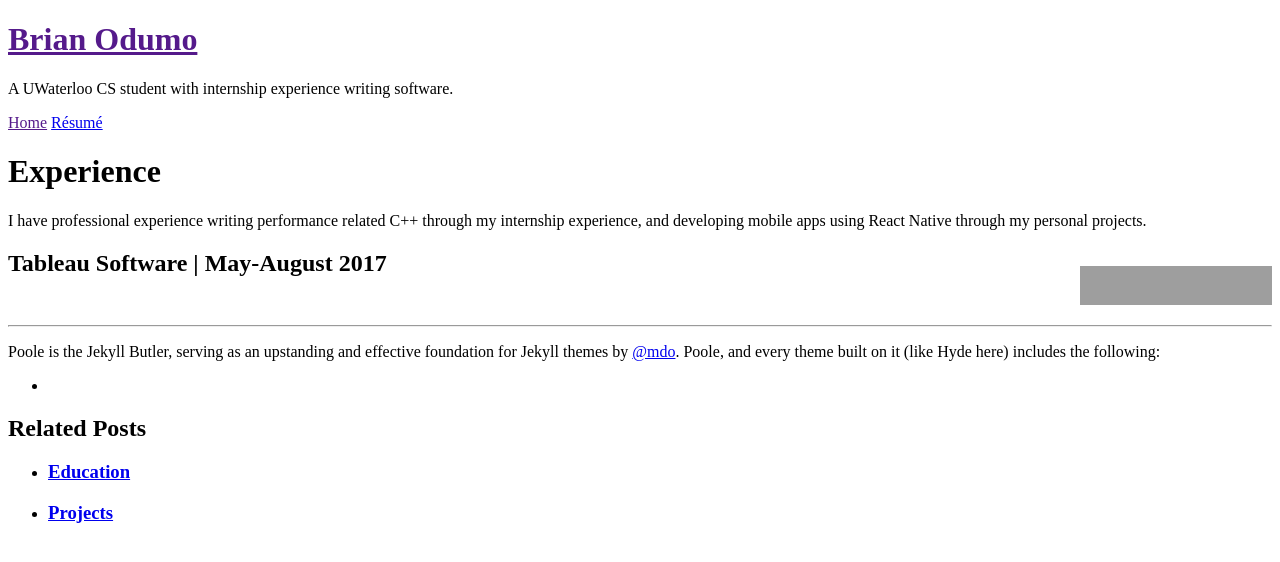
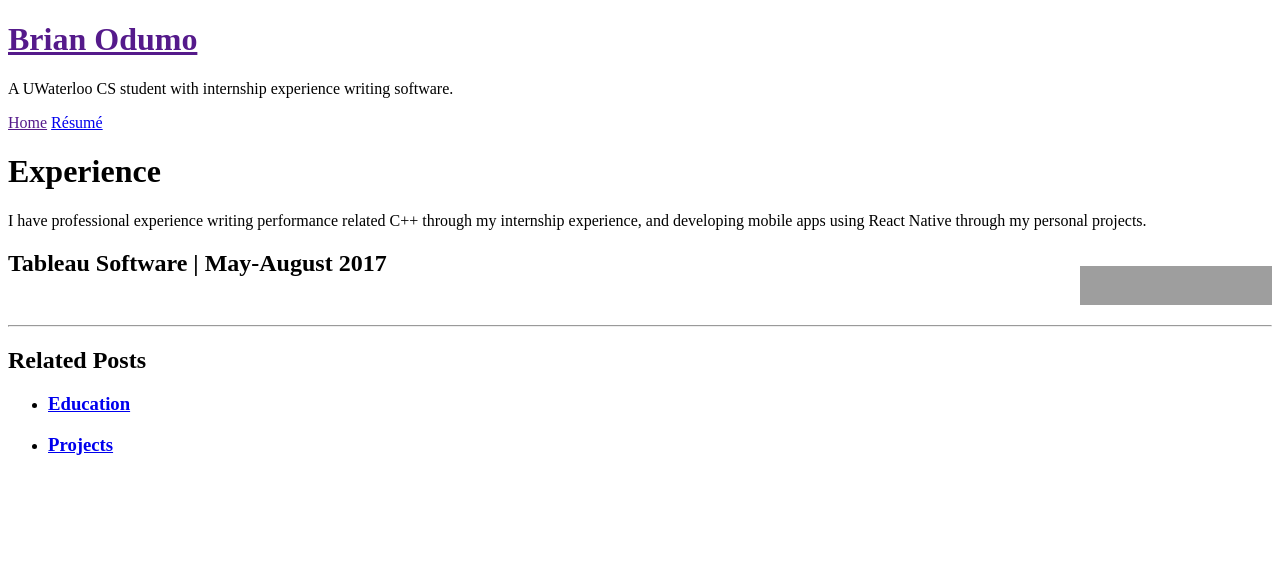
Before and after one commit to brianod/brianod.github.io, a Jekyll site: the page built from _posts/2013-12-28-introducing-hyde.md, in a window 1280 px wide, cut to the strip 0-562 px from the top of the page. Built offline with Jekyll 4.4.1, drawn with Linux system fonts in a browser that asks for light colours; grey boxes are pictures that could not be loaded.

Commit message:
Remove placeholders

```diff
--- a/_posts/2013-12-28-introducing-hyde.md
+++ b/_posts/2013-12-28-introducing-hyde.md
@@ -10,7 +10,3 @@ I have professional experience writing performance related C++ through my intern
     <p style="float: right;"><img src="https://connect.liveramp.com/public/destinations/show_logo/4009.png" height="39px" width="192px"></p>
     <h2>Tableau Software | May-August 2017</h2>
 </div> <hr style="clear:both;">
-
-Poole is the Jekyll Butler, serving as an upstanding and effective foundation for Jekyll themes by [@mdo](https://twitter.com/mdo). Poole, and every theme built on it (like Hyde here) includes the following:
-
-*
```
